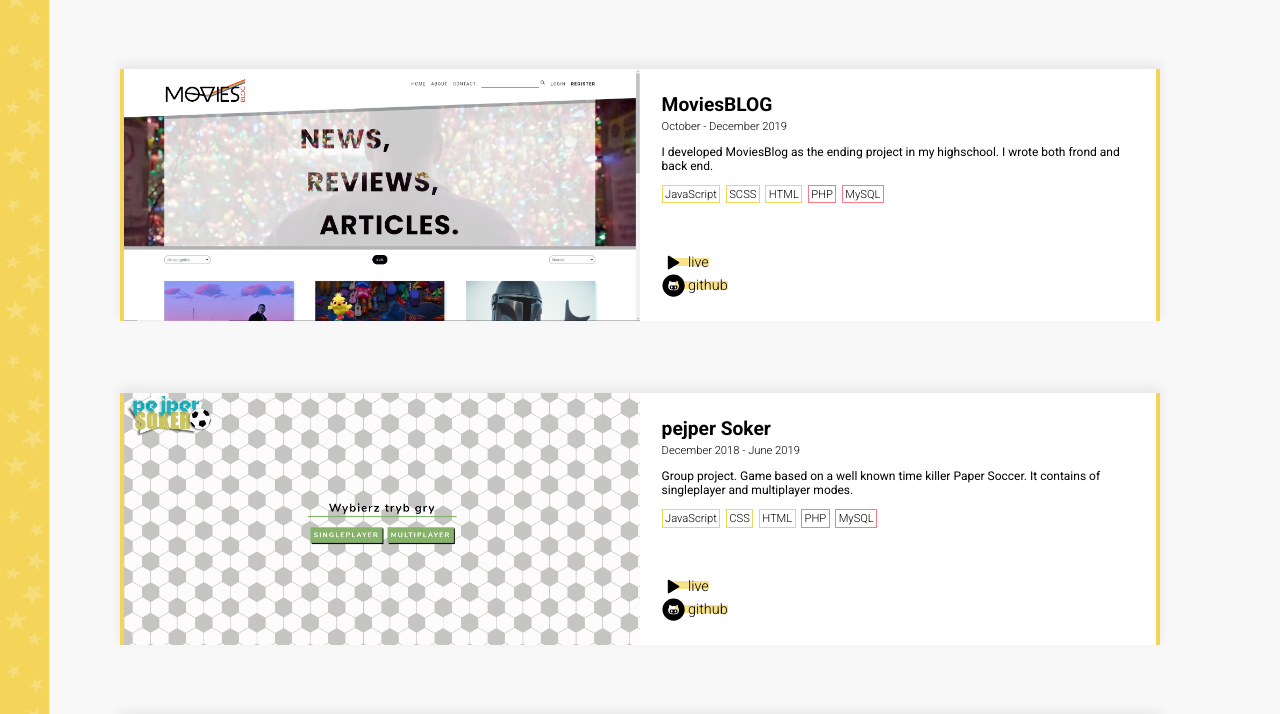
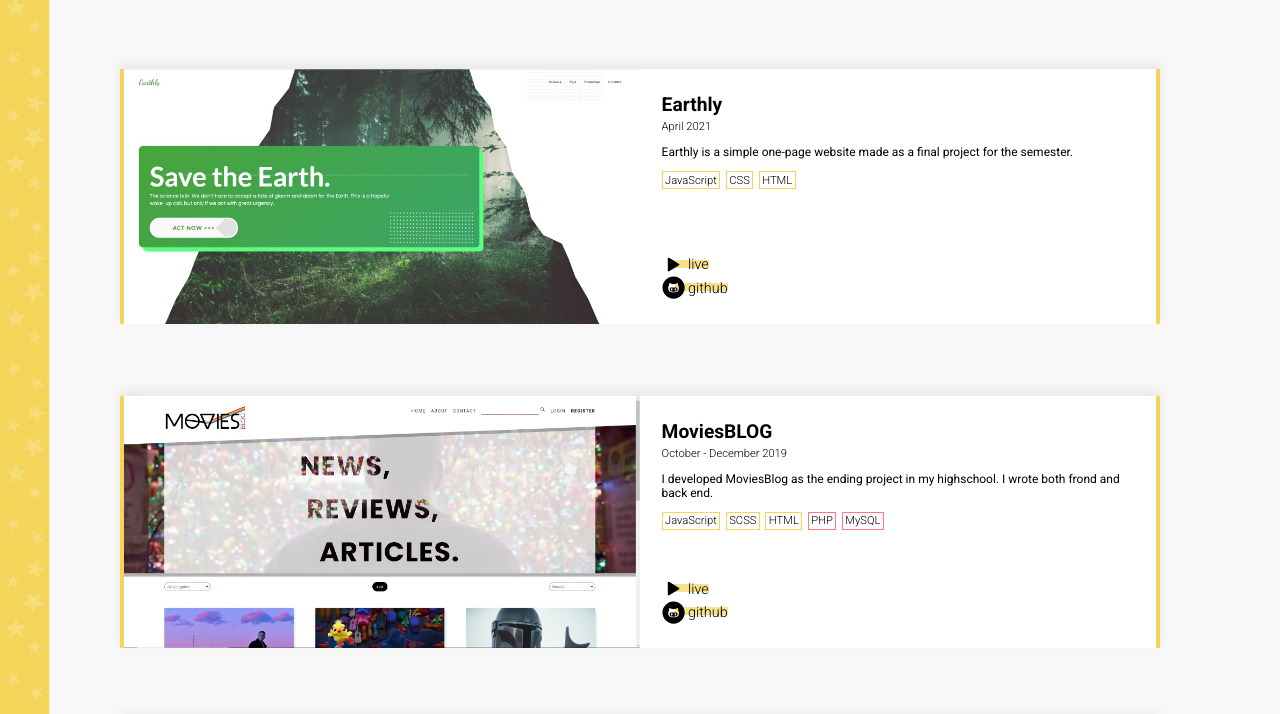
Before and after one commit to Pawlaczenko/Portfolio-old, a website built with webpack: page src/index.html in a window 1280 px wide. Shown: the part 1203-1917 px from the top of the page. Built offline with nearby package versions, Linux system fonts and the light colour scheme; files whose address does not match are found by name.

Commit message:
Content added

```diff
--- a/src/index.html
+++ b/src/index.html
@@ -181,7 +181,7 @@
                 </a>
                 <a href="#" class="footer__link">
                     <svg class="footer__icon">
-                        <use xlink:href="./img/_sprite.svg#icon-linkedin"></use>
+                        <use xlink:href="./img/_sprite.svg#icon-facebook"></use>
                     </svg>
                 </a>
                 <a href="#" class="footer__link">
@@ -190,7 +190,7 @@
                     </svg>
                 </a>
             </div>
-            <div class="footer__copyright">&copy; 2020 Bartłomiej Pawlak</div>
+            <div class="footer__copyright">&copy; 2021 Bartłomiej Pawlak</div>
         </footer>
     </div>
 </body>
--- a/src/js/views/base.js
+++ b/src/js/views/base.js
@@ -5,7 +5,8 @@ export const HREFS = {
 }
 
 export const sections = ['home', 'portfolio', 'about', 'contact'];
-export const projects = [{
+export const projects = [
+    {
         title: 'Tempo',
         date: 'July 2020',
         desc: 'Tempo is a website where you can test your typing speed using song lyrics.',
@@ -13,6 +14,15 @@ export const projects = [{
         techs: ['JavaScript', 'SCSS', 'HTML', 'Webpack'],
         liveLink: "Tempo-ghp",
         gitLink: "Tempo"
+    },
+    {
+        title: 'Earthly',
+        date: 'April 2021',
+        desc: 'Earthly is a simple one-page website made as a final project for the semester.',
+        img: 'earthly.jpg',
+        techs: ['JavaScript', 'CSS', 'HTML'],
+        liveLink: "Earthly",
+        gitLink: "Earthly"
     },
     {
         title: 'MoviesBLOG',
```
Also changed, not shown: src/img/screens/earthly.jpg (added). Lines whose indentation alone changed are shown as unchanged.
